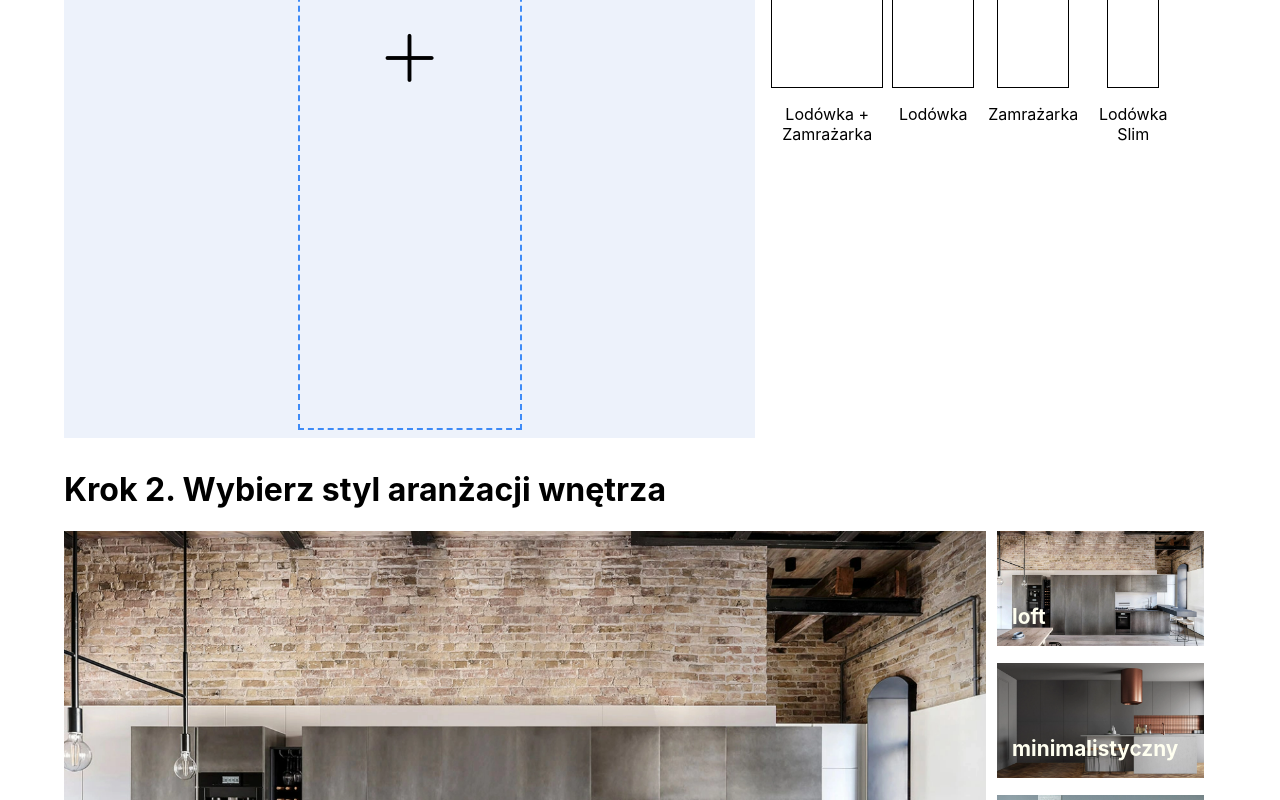
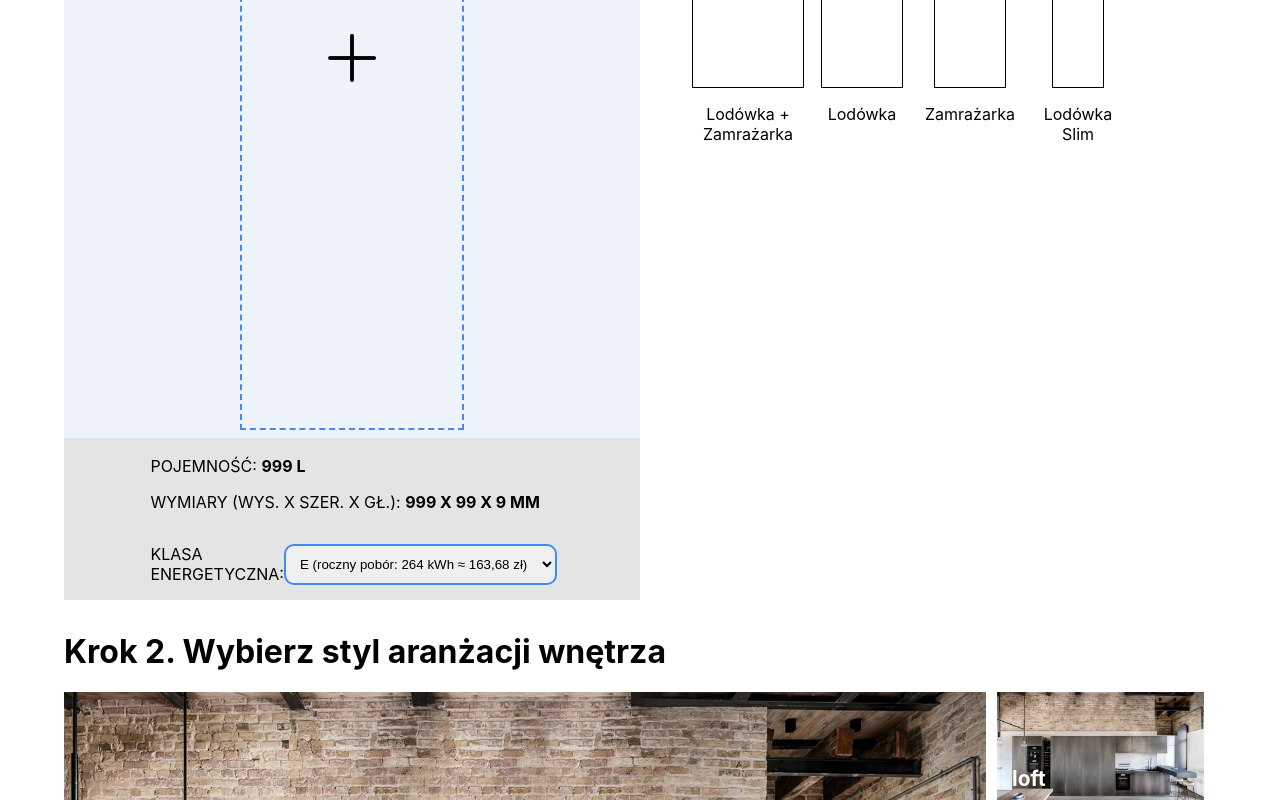
Before and after one commit to Kameal22/BESPOKE_clone, a React (Create React App) app: page / in a window 1280 px wide. Shown: the part 700-1500 px from the top of the page. Built offline with nearby package versions, Linux system fonts and the light colour scheme.

Commit message:
Working on energy classes form

```diff
--- /dev/null
+++ b/src/assets/EnergyClasses.tsx
@@ -0,0 +1,6 @@
+export const EnergyClasses = [
+  "E (roczny pobór: 264 kWh ≈ 163,68 zł)",
+  "C (roczny pobór: 169 kWh ≈ 104,78 zł)",
+  "B (roczny pobór: 134 kWh ≈ 83,08 zł)",
+  "A (roczny pobór: 108 kWh ≈ 66,96 zł)",
+];
--- a/src/assets/Fridges.tsx
+++ b/src/assets/Fridges.tsx
@@ -4,9 +4,35 @@ export const Fridges = [
     width: 110,
     height: 170,
     color: "white",
-    id: ""
+    id: "",
+    energyClass: "E (roczny pobór: 264 kWh ≈ 163,68 zł)",
+    price: 2500,
   },
-  { name: "Lodówka", width: 80, height: 170, color: "white", id: "" },
-  { name: "Zamrażarka", width: 70, height: 170, color: "white", id: "" },
-  { name: "Lodówka Slim", width: 50, height: 170, color: "white", id: "" },
+  {
+    name: "Lodówka",
+    width: 80,
+    height: 170,
+    color: "white",
+    id: "",
+    energyClass: "E (roczny pobór: 264 kWh ≈ 163,68 zł)",
+    price: 1500,
+  },
+  {
+    name: "Zamrażarka",
+    width: 70,
+    height: 170,
+    color: "white",
+    id: "",
+    energyClass: "E (roczny pobór: 264 kWh ≈ 163,68 zł)",
+    price: 1000,
+  },
+  {
+    name: "Lodówka Slim",
+    width: 50,
+    height: 170,
+    color: "white",
+    id: "",
+    energyClass: "E (roczny pobór: 264 kWh ≈ 163,68 zł)",
+    price: 800,
+  },
 ];
--- a/src/components/cart/Cart.tsx
+++ b/src/components/cart/Cart.tsx
@@ -22,6 +22,11 @@ const Cart: React.FC<CartProps> = (props) => {
         </p>
       </div>
 
+      {props.cart.length > 0
+        ? props.cart.map((cartItem) => {
+            return <div></div>;
+          })
+        : null}
       <CartSummary />
     </div>
   );
--- a/src/components/configurator/ChooseEnergyClass.tsx
+++ b/src/components/configurator/ChooseEnergyClass.tsx
@@ -1 +1,33 @@
 import "./styles/chooseEnergyClass.css";
+import { EnergyClasses } from "../../assets/EnergyClasses";
+
+interface ChooseEnergyInterface {
+  productName: string | undefined;
+}
+
+const ChooseEnergyClass: React.FC<ChooseEnergyInterface> = (props) => {
+  return (
+    <div className="chooseEnergyClassDiv">
+      <div className="energyInfo">
+        <p className="energyProductName">{props.productName}</p>
+        <p>
+          Pojemność: <span>999 l</span>
+        </p>
+        <p>
+          Wymiary (Wys. x Szer. x Gł.): <span>999 x 99 x 9 mm</span>
+        </p>
+      </div>
+
+      <div className="energyClass">
+        <p>Klasa energetyczna:</p>
+        <select className="energySelect">
+          {EnergyClasses.map((eclass) => {
+            return <option className="energyOption">{eclass}</option>;
+          })}
+        </select>
+      </div>
+    </div>
+  );
+};
+
+export default ChooseEnergyClass;
--- a/src/components/configurator/Configurator.tsx
+++ b/src/components/configurator/Configurator.tsx
@@ -4,31 +4,43 @@ import YourFridge from "./YourFridge";
 import { Fridge } from "../../interfaces/FridgeInterface";
 import ChooseColors from "./ChooseColors";
 import { useState } from "react";
+import ChooseEnergyClass from "./ChooseEnergyClass";
 
 interface ConfiguratorProps {
   selectFridge: (fride: Fridge) => void;
-  selectColor: (id: string | undefined, color: string) => void
+  selectColor: (id: string | undefined, color: string) => void;
   highlightAFridge: (fridge: Fridge) => void;
   highlightedFridge: Fridge | undefined;
   chosenFridges: Fridge[];
 }
 
 const Configurator: React.FC<ConfiguratorProps> = (props) => {
-
   return (
     <div className="configuratorDiv">
       <h1>Krok1: Wybierz układ urządzeń i fronty</h1>
 
       <div className="configuratorComponents">
-        <YourFridge highlightAFridge={props.highlightAFridge} highlightedFridge={props.highlightedFridge} selectFridge={props.selectFridge} chosenFridges={props.chosenFridges} />
+        <YourFridge
+          highlightAFridge={props.highlightAFridge}
+          highlightedFridge={props.highlightedFridge}
+          selectFridge={props.selectFridge}
+          chosenFridges={props.chosenFridges}
+        />
         <div className="chooseFridgeAndColorDiv">
           <ChooseFridge
             chosenFridges={props.chosenFridges}
             selectFridge={props.selectFridge}
           />
-          {props.chosenFridges.length < 1 ? null : <ChooseColors highlightedFridge={props.highlightedFridge} selectColor={props.selectColor} />}
+          {props.chosenFridges.length < 1 ? null : (
+            <ChooseColors
+              highlightedFridge={props.highlightedFridge}
+              selectColor={props.selectColor}
+            />
+          )}
         </div>
       </div>
+
+      <ChooseEnergyClass productName={props.highlightedFridge?.name} />
     </div>
   );
 };
--- a/src/components/configurator/styles/chooseEnergyClass.css
+++ b/src/components/configurator/styles/chooseEnergyClass.css
@@ -0,0 +1,39 @@
+.chooseEnergyClassDiv{
+    background-color: rgb(228, 228, 228);
+    width: 50%;
+    margin-top: -2vh;
+    text-transform: uppercase;
+}
+
+.energyProductName{
+    font-size: 1.1em;
+    font-weight: bold;
+}
+
+.energyInfo{
+    width: 70%;
+    margin-left: auto;
+    margin-right: auto;
+    padding-top: 2vh;
+}
+
+.energyInfo span{
+    font-weight: bold;
+}
+
+.energyClass{
+    display: flex;
+    align-items: center;
+    justify-content: space-around;
+    width: 70%;
+    margin-left: auto;
+    margin-right: auto;
+    margin-top: 1vh;
+}
+
+.energySelect{
+    cursor: pointer;
+    padding: 10px;
+    border-radius: 10px;
+    border: 2px solid rgb(62, 139, 247);
+}
--- a/src/components/configurator/styles/chooseFridge.css
+++ b/src/components/configurator/styles/chooseFridge.css
@@ -1,5 +1,6 @@
 .chooseFridgeDiv{
     width: 100%;
+    margin-left: 2em;
 }
 
 .chooseFridgeDiv h2{
--- a/src/components/configurator/styles/yourFridge.css
+++ b/src/components/configurator/styles/yourFridge.css
@@ -1,5 +1,5 @@
 .yourFridgeDiv{
-    width: 60%;
+    width: 50%;
     background-color: rgb(237, 242, 251);
 }
 
--- a/src/interfaces/FridgeInterface.tsx
+++ b/src/interfaces/FridgeInterface.tsx
@@ -4,4 +4,6 @@ export interface Fridge {
   height: number;
   color: string;
   id: string;
+  energyClass: string;
+  price: number;
 }
```
Also changed, not shown: src/components/cart/CartItem.tsx (added, +8 -0 lines), src/components/cart/styles/cartItem.css (added).
